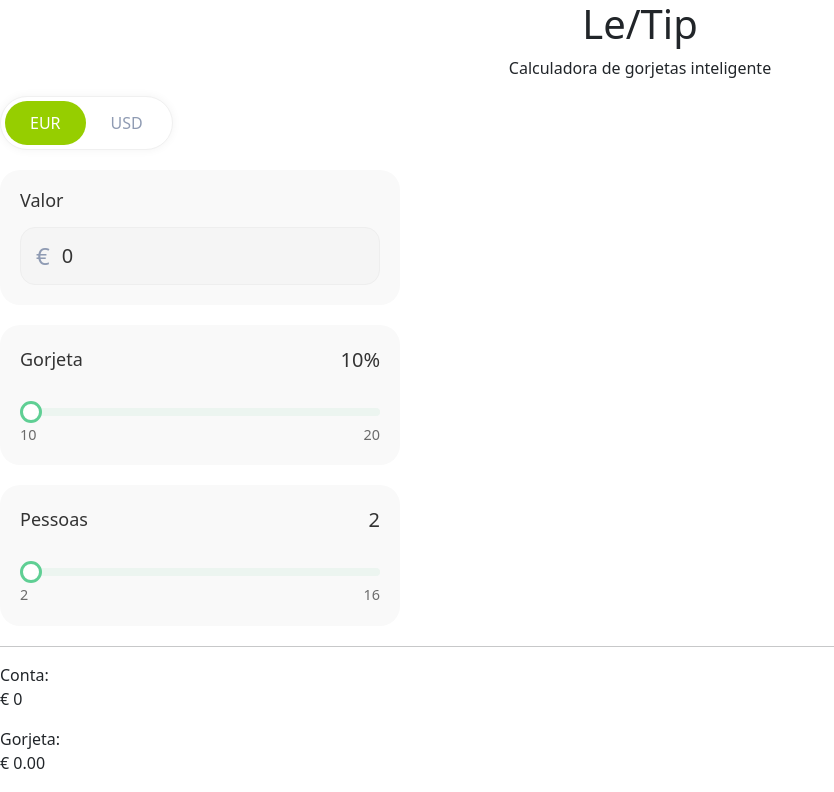
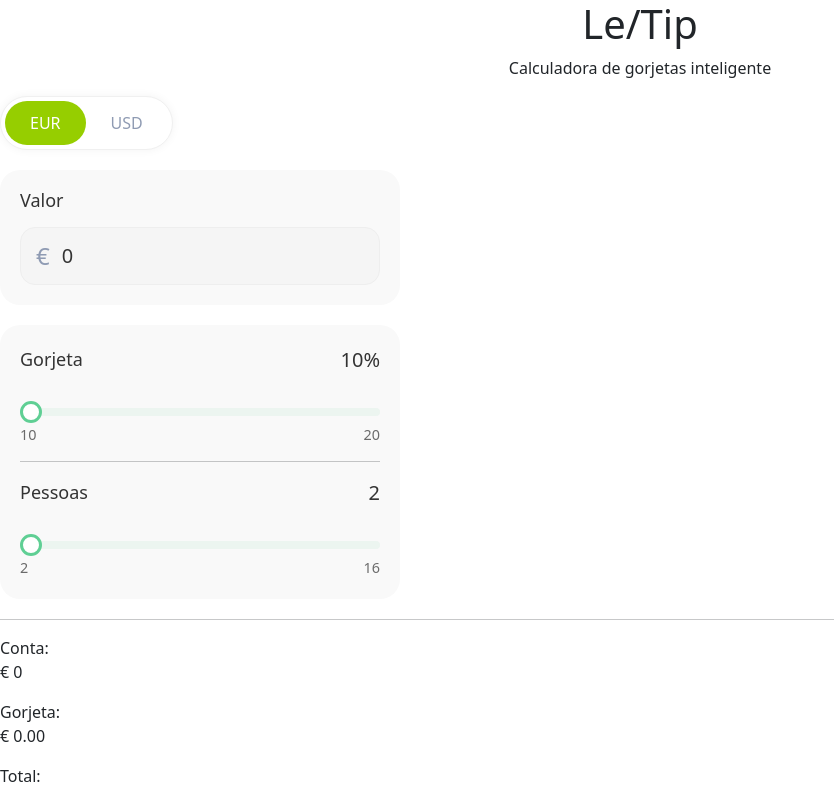
Before and after one commit to MorganaDuarte/le-tip, a Vue app: page / in a window 1280 px wide. Shown: the top 792 px of the page, without its empty margins (0-834 px from the left). Built offline with nearby package versions, Linux system fonts and the light colour scheme; no server answers; the HTML template or start-up script is replaced by a standard one.

Commit message:
fix indentation

```diff
--- a/src/components/DataValue.vue
+++ b/src/components/DataValue.vue
@@ -47,6 +47,7 @@ watch(selectedValue, async () => {
     <h1>Le/Tip</h1>
     <p>Calculadora de gorjetas inteligente</p>
   </div>
+
   <div>
      <div class="currency-selector">
       <button v-for="coin in coins" :key="coin.value"
@@ -75,9 +76,9 @@ watch(selectedValue, async () => {
         <span>10</span>
         <span>20</span>
       </div>
-    </div>
 
-    <div class="input-container">
+      <hr />
+
       <div class="tip-slider__header">
         <h3 class="tip-slider__label">Pessoas</h3>
         <span class="tip-slider__value">{{ people }}</span>
```
Lines whose indentation alone changed are shown as unchanged.
